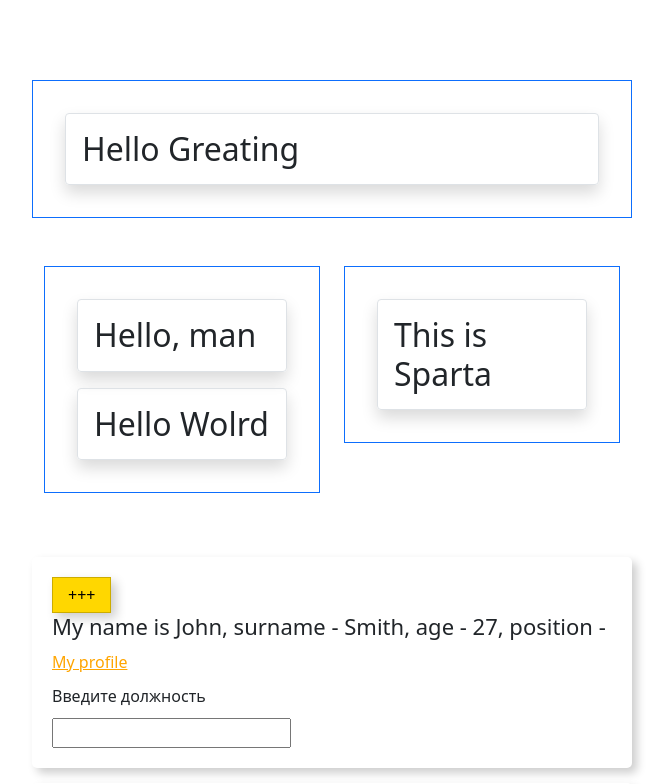
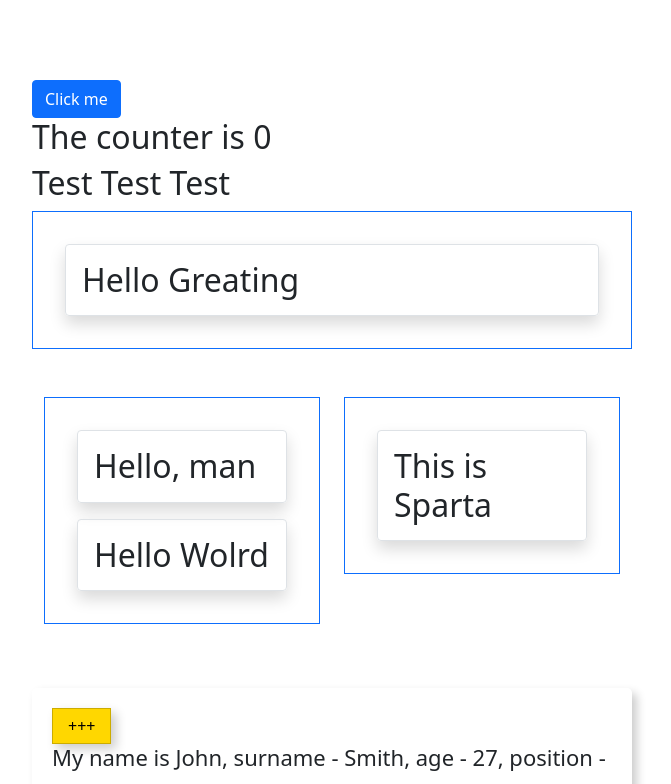
Before and after one commit to MrEnline/test-project-react, a React (Create React App) app: page / in a window 1280 px wide. Shown: the top 784 px of the page, without its empty margins (308-979 px from the left). Built offline with nearby package versions, Linux system fonts and the light colour scheme.

Commit message:
Реализована передача колбэк-функций через пропсы

```diff
--- a/src/App.js
+++ b/src/App.js
@@ -108,6 +108,48 @@
     )
 }
 
+const Test = (props) => {
+    return(
+        <div style={{'width': '600px', 'margin': '0 auto'}}>
+            {props.children}
+        </div>
+    )
+}
+
+const Message = (props) => {
+    return(
+        <h2>
+            The counter is {props.counter}
+        </h2>
+    )
+}
+
+class Counter extends Component {
+    state = {
+        counter: 0
+    }
+
+    changeCounter = () => {
+        this.setState(({counter}) => ({
+            counter: counter + 1
+        }))
+    }
+
+    render() {
+        return(
+            <>
+                <button
+                    className={'btn btn-primary'}
+                    onClick={this.changeCounter}>
+                        Click me
+                </button>
+                {/*рендер-пропс - передача в качестве пропса функции с параметром: см. 154 строчку вызова Counter*/}
+                {this.props.render(this.state.counter)}
+            </>
+        )
+    }
+}
+
 //целые структуры с тэгами можно передавать в качестве пропсов - пример left и right ниже
 function App() {
   return (
@@ -116,7 +158,17 @@
             <h2>Hello, man</h2>
             <h2>Hello Wolrd</h2>
         </DynamicGreating>         */}
+
+        {/* в качестве пропса передаем колбэк-функцию, которая возвращает компонент Message*/}
+        <Counter render={counter =>
+                            <Message counter={counter}/>
+                        }/>
+        <Test>
+            <h2>Test Test Test</h2>
+        </Test>
+
         <HelloGreating/>
+
         <BootstrapTest
             left={
                 <DynamicGreating color={'primary'}>
```
